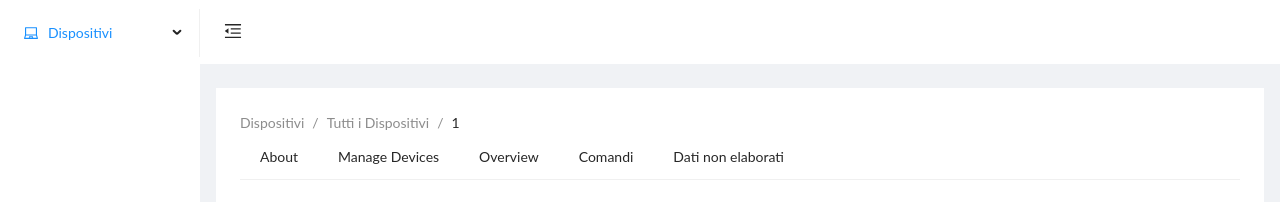
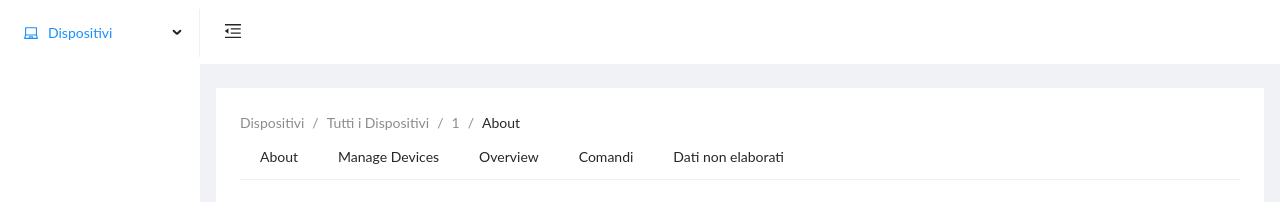
Before and after one commit to Adastr4/resource-manager-mep, a React (Create React App) app: page /device/1/ in a window 1280 px wide. Shown: the top 202 px of the page. Built offline with nearby package versions, Linux system fonts and the light colour scheme.

Commit message:
Breadcrumbs fixed

```diff
--- a/src/views/DeviceDetails/AboutDevice.tsx
+++ b/src/views/DeviceDetails/AboutDevice.tsx
@@ -1,4 +1,4 @@
-import { useParams } from 'react-router-dom';
+import { Link, useParams } from 'react-router-dom';
 import { DeviceMenu as Menu } from '../../components/DeviceMenu';
 import { Breadcrumb } from 'antd';
 
@@ -14,11 +14,10 @@ export const AboutDevice = () => {
       <Breadcrumb>
         <Breadcrumb.Item>Dispositivi</Breadcrumb.Item>
         <Breadcrumb.Item>
-          <a href="/alldevices">Tutti i Dispositivi</a>
+          <Link to="/alldevices">Tutti i Dispositivi</Link>
         </Breadcrumb.Item>
-        <Breadcrumb.Item>
-          <a href="">{params.deviceId}</a>
-        </Breadcrumb.Item>
+        <Breadcrumb.Item>{params.deviceId}</Breadcrumb.Item>
+        <Breadcrumb.Item>About</Breadcrumb.Item>
       </Breadcrumb>
       <Menu deviceID={params.deviceId} />
       <h4>Nothing to show in About page</h4>
--- a/src/views/DeviceDetails/ManageDevice.tsx
+++ b/src/views/DeviceDetails/ManageDevice.tsx
@@ -1,9 +1,9 @@
 import React, { useEffect, useState } from 'react';
-import { useParams } from 'react-router-dom';
+import { useParams, Link } from 'react-router-dom';
 import { DeviceMenu as Menu } from '../../components/DeviceMenu';
 import { Loader } from '../../components/Loader';
 import { getTwinDevices } from '../../services/devices';
-import { Descriptions } from 'antd';
+import { Descriptions, Breadcrumb } from 'antd';
 
 export const ManageDevice = () => {
   type paramsType = {
@@ -50,6 +50,14 @@ export const ManageDevice = () => {
 
   return (
     <>
+      <Breadcrumb>
+        <Breadcrumb.Item>Dispositivi</Breadcrumb.Item>
+        <Breadcrumb.Item>
+          <Link to="/alldevices">Tutti i Dispositivi</Link>
+        </Breadcrumb.Item>
+        <Breadcrumb.Item>{params.deviceId}</Breadcrumb.Item>
+        <Breadcrumb.Item>ManageDevice</Breadcrumb.Item>
+      </Breadcrumb>
       <Menu deviceID={params.deviceId} />
       <Descriptions bordered>
         <Descriptions.Item label="Region" span={2}>
```
